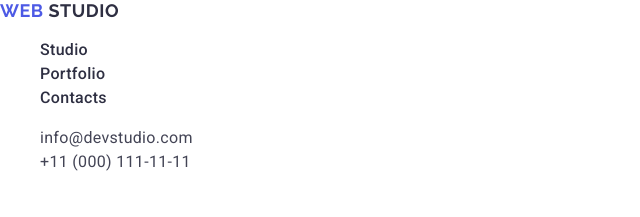
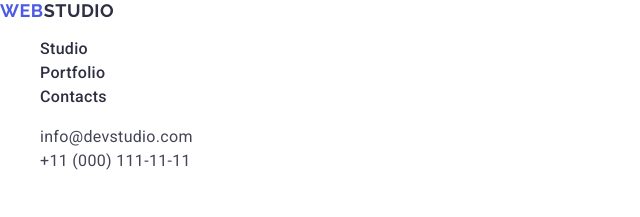
Before and after one commit to AndriiTsylyuryk/goit-homework-02, a plain HTML site: page index.html in a window 1280 px wide. Shown: the top 217 px of the page, 0-640 px from the left. Drawn offline with nearby package versions, Linux system fonts and the light colour scheme.

Commit message:
Mentor advice
Changes made after metror review

```diff
--- a/css/styles.css
+++ b/css/styles.css
@@ -19,12 +19,6 @@ ul, ol {list-style: none;}
 
 .logo-part{
     color: #2E2F42;
-font-family: Raleway, sans-serif;
-font-size: 18px;
-font-weight: 700;
-line-height: 1.16;
-letter-spacing: 0.03em;
-text-transform: uppercase;
 }
 
 
--- a/index.html
+++ b/index.html
@@ -8,14 +8,14 @@
     <link rel="stylesheet" href="https://cdnjs.cloudflare.com/ajax/libs/modern-normalize/2.0.0/modern-normalize.min.css">
     <link rel="preconnect" href="https://fonts.googleapis.com">
     <link rel="preconnect" href="https://fonts.gstatic.com" crossorigin>
-    <link href="https://fonts.googleapis.com/css2?family=Montserrat:wght@400;600&family=Raleway:wght@700&family=Roboto:ital,wght@0,400;0,500;0,700;1,100&display=swap" rel="stylesheet">
+    <link href="https://fonts.googleapis.com/css2?family=Raleway:wght@700&family=Roboto:,wght@0,400;0,500;0,700;&display=swap" rel="stylesheet">
     <meta name="description" content="description-of-webstudio-benefits-and-team-presentation-with-contacts">
 
 </head>
 <body>
     <header>
         <nav>
-            <a class="logo" href="./index.html">Web <span class="logo-part">Studio</span></a>
+            <a class="logo" href="./index.html">Web<span class="logo-part">Studio</span></a>
             <ul>
                 <li><a class="nav-link" href="./index.html">Studio</a></li>
                 <li><a class="nav-link" href="">Portfolio</a></li>
```
